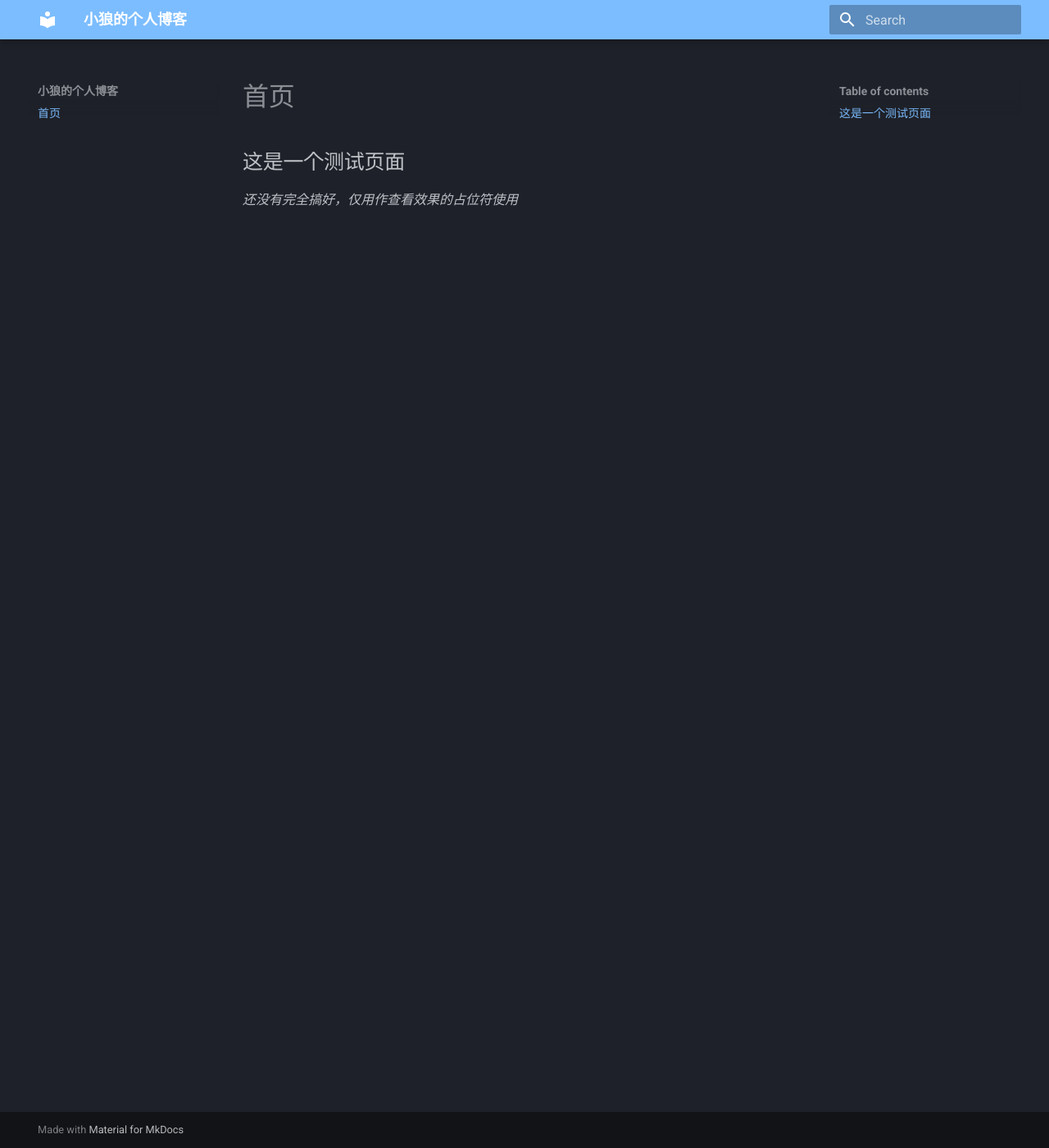
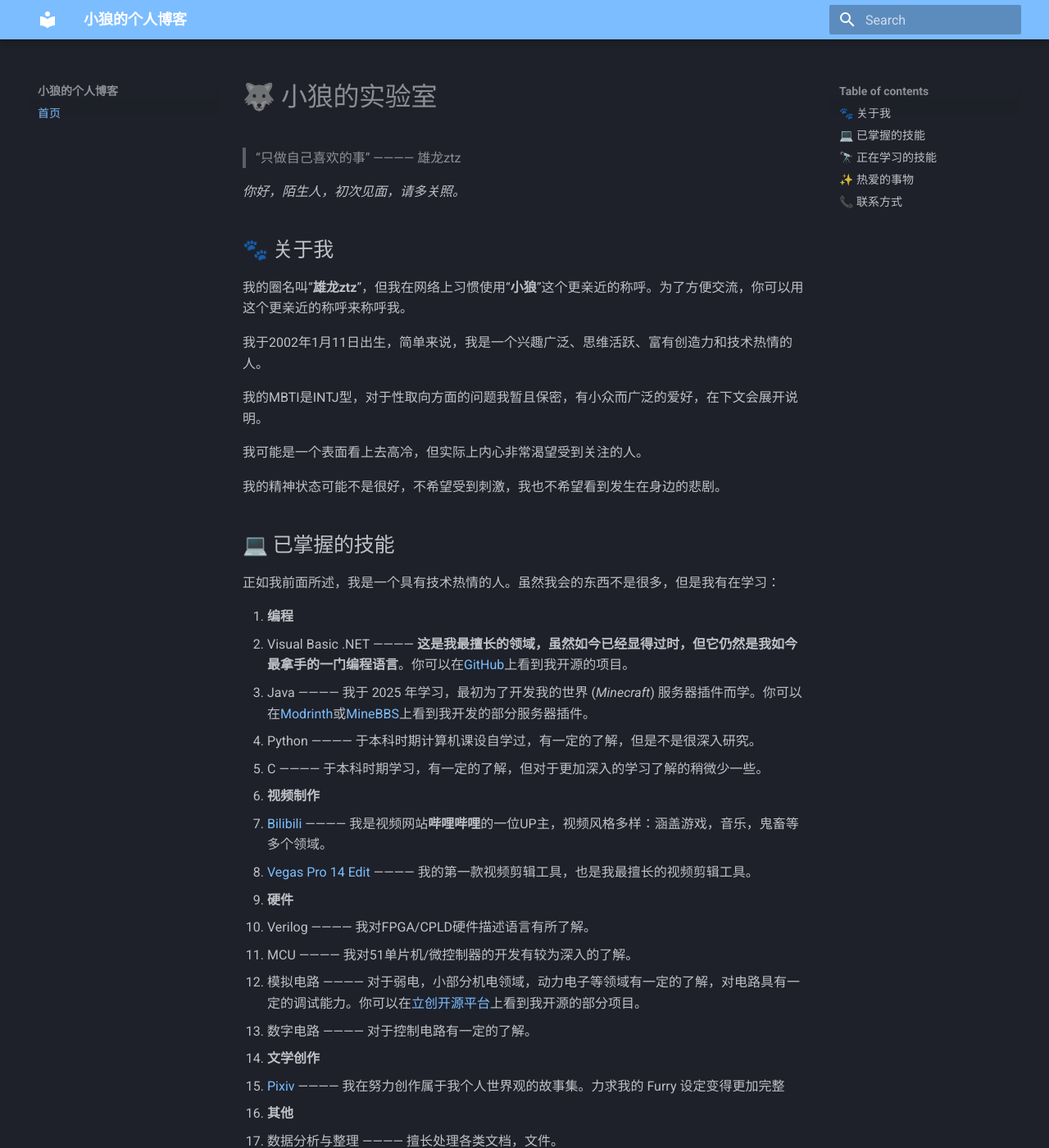
Before and after one commit to xionglongztz/xionglongztz.github.io, an MkDocs documentation site: the page built from docs/index.md, in a window 1280 px wide and 1400 px high. Shown: the whole window at 82% size. Built offline with MkDocs 1.6.1 and Material for MkDocs 9.7.7, drawn with Linux system fonts in a browser that asks for light colours; some of the changed text lies outside the part shown.

Commit message:
Update index.md

```diff
--- a/docs/index.md
+++ b/docs/index.md
@@ -1,5 +1,95 @@
 ---
 title: Home
 ---
-## 这是一个测试页面
-*还没有完全搞好，仅用作查看效果的占位符使用*
+# 🐺 小狼的实验室
+
+> “只做自己喜欢的事” ———— 雄龙ztz
+
+*你好，陌生人，初次见面，请多关照。*
+
+## 🐾 关于我
+
+我的圈名叫“**雄龙ztz**”，但我在网络上习惯使用“**小狼**”这个更亲近的称呼。为了方便交流，你可以用这个更亲近的称呼来称呼我。
+
+我于2002年1月11日出生，简单来说，我是一个兴趣广泛、思维活跃、富有创造力和技术热情的人。
+
+我的MBTI是INTJ型，对于性取向方面的问题我暂且保密，有小众而广泛的爱好，在下文会展开说明。
+
+我可能是一个表面看上去高冷，但实际上内心非常渴望受到关注的人。
+
+我的精神状态可能不是很好，不希望受到刺激，我也不希望看到发生在身边的悲剧。
+
+## 💻 已掌握的技能
+
+正如我前面所述，我是一个具有技术热情的人。虽然我会的东西不是很多，但是我有在学习：
+
+1. **编程**
+   - Visual Basic .NET ———— **这是我最擅长的领域，虽然如今已经显得过时，但它仍然是我如今最拿手的一门编程语言**。你可以在[GitHub](https://github.com/xionglongztz)上看到我开源的项目。
+   - Java ———— 我于 2025 年学习，最初为了开发我的世界 (*Minecraft*) 服务器插件而学。你可以在[Modrinth](https://modrinth.com/user/xionglongztz)或[MineBBS](https://www.minebbs.com/members/ztz.159775/#resources)上看到我开发的部分服务器插件。
+   - Python ———— 于本科时期计算机课设自学过，有一定的了解，但是不是很深入研究。
+   - C ———— 于本科时期学习，有一定的了解，但对于更加深入的学习了解的稍微少一些。
+2. **视频制作**
+   - [Bilibili](https://space.bilibili.com/21363815) ———— 我是视频网站**哔哩哔哩**的一位UP主，视频风格多样：涵盖游戏，音乐，鬼畜等多个领域。
+   - [Vegas Pro 14 Edit](https://steamdb.info/app/528200/) ———— 我的第一款视频剪辑工具，也是我最擅长的视频剪辑工具。
+3. **硬件**
+   - Verilog ———— 我对FPGA/CPLD硬件描述语言有所了解。
+   - MCU ———— 我对51单片机/微控制器的开发有较为深入的了解。
+   - 模拟电路 ———— 对于弱电，小部分机电领域，动力电子等领域有一定的了解，对电路具有一定的调试能力。你可以在[立创开源平台](https://oshwhub.com/xionglongztz)上看到我开源的部分项目。
+   - 数字电路 ———— 对于控制电路有一定的了解。
+4. **文学创作**
+   - [Pixiv](https://www.pixiv.net/users/54090267) ———— 我在努力创作属于我个人世界观的故事集。力求我的 Furry 设定变得更加完整
+5. **其他**
+   - 数据分析与整理 ———— 擅长处理各类文档，文件。
+   - 服务器运维 ———— 对计算机系统、网络架构有一定的了解，可排查部分基础问题。
+   - Photoshop ———— 我常常用来制作视频封面与简单的图片处理，以及部分简单的需求。
+
+## 🔭 正在学习的技能
+
+以下是我力求完美，正在努力学习和扩展的技术领域：
+
+1. **编曲**
+   - FL Studio ———— 我希望能够“驾驭”这个野兽，创作属于自己的音乐风格。
+   - VOCALOID ———— 我想要学习*V家*/术力口曲的创作（*注：此处的`V家`专指`VOCALOID`而不是如今的`VTuber`*）。
+   - Adobe Audition ———— 它对于音频编辑有着重要作用
+2. **建模**
+   - Solidworks ———— 它在3D打印领域的应用非常广泛。
+   - Blender ———— 很多游戏开发者都在使用它。
+3. **绘画**
+   - PaintToolSAI ———— 最初的我希望创作*二次元*作品，如今的我希望创作Furry类型的作品（*注：此处的`二次元`不包含任何贬义成分*）。
+   - [Aseprite](https://steamdb.info/app/431730/) ———— 这是一个像素风格的创作工具。
+4. **游戏开发**
+   - Unity3D ———— 绝大多数个人或企业开发者选择的游戏引擎。
+   - [Godot Engine](https://steamdb.info/app/404790/) ———— 新兴的游戏引擎。
+   - [RPG Maker](https://steamdb.info/app/363890/) ———— 在将来，我可能会使用它制作剧情类游戏，可能参考像是[The Lar](https://steamdb.info/app/1084570/)这样的作品去设计。
+5. **现实技能**
+   - 游泳 ———— 一直很想去尝试但仍然没有进行实际付出。
+   - 绳艺 ———— 感受独特的美感。
+7. **其他**
+   - 前端三剑客(`HTML` + `JavaScript` + `CSS`) ———— 虽然我并不喜欢前端，我更倾向于 WinAPI，但是这可能是我为数不多妥协的时刻。
+   - Kotlin ———— 进军安卓开发领域。
+   - C# ———— 作为 Visual Basic .NET 的更先进的替代，并且在游戏开发上似乎也能用得到。
+   - 智能体工程 ———— 尝试设计和学习更系统的项目。
+   - [CTF](https://hello-ctf.com/) ———— 系统的学习，深入了解网络安全领域的知识点。
+   - CrackMe ———— 对操作系统的深入了解，对软件的逆向，汇编，注入等知识的综合学习，学习如`x64Dbg`，`OllyDbg`，`IDA`等工具的使用用法。
+   - Linux ———— 不局限于`Windows`平台，而是将自己的能力扩展到Linux
+   - VScode ———— 其余生产力工具的使用方法
+
+## ✨ 热爱的事物
+
+我是一个兴趣广泛的人，我有着我热爱的那些，不管是物质上，还是精神上的事物：
+
+*TODO:这里有后续可能要补充的内容*
+
+1. **独立游戏**
+2. **商业游戏**
+3. **番剧**
+4. **音乐**
+5. **专辑收藏**
+6. **Furry/兽人控文化**
+7. **可爱的事物**
+
+## 📞 联系方式
+
+如有事务需联系，欢迎通过邮件与我交流：[发送邮件](mailto:xionglongztz@qq.com)
+
+---
```
